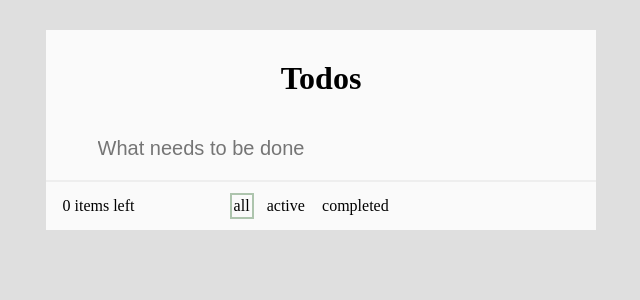
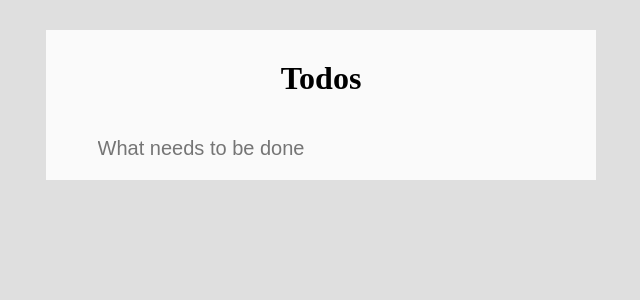
Before and after one commit to artyomalov/reactTodoList, a React (Create React App) app: page / in a window 1280 px wide. Shown: the top 300 px of the page, without its empty margins (319-959 px from the left). Built offline with nearby package versions, Linux system fonts and the light colour scheme.

Commit message:
typified app, fixed problem with todo footer, rewrite selector typification

```diff
--- a/src/components/footer/TodoFooter.module.scss
+++ b/src/components/footer/TodoFooter.module.scss
@@ -9,6 +9,10 @@
   background-color: $containerColor;
   border-top: 2px solid $backgroundColor;
   padding: 3%;
+}
+
+.todoFooter_hidden {
+  display: none;
 }
 
 .completedRemover,
--- a/src/components/footer/TodoFooter.tsx
+++ b/src/components/footer/TodoFooter.tsx
@@ -5,19 +5,23 @@ import Filter from './Filter';
 import selectTodos from '../../store/selectors';
 import { removeAllCompleted } from '../../store/todoSlice';
 import styles from './TodoFooter.module.scss';
+import { todosData } from '../../types/todoDataType';
 
 const TodoFooter: React.FC = () => {
-  const filteredTodosData = useAppSelector(selectTodos);
+  const filteredTodosData: todosData = useAppSelector(selectTodos);
   const dispatch = useAppDispatch();
 
   const clearAllCompletedHandler = () => {
     dispatch(removeAllCompleted());
   };
-
-  return Boolean(filteredTodosData.todosCounter) ? (
-    <span></span>
-  ) : (
-    <div className={styles.todoFooter}>
+  return (
+    <div
+      className={
+        Boolean(filteredTodosData.todosCounter)
+          ? styles.todoFooter
+          : styles.todoFooter_hidden
+      }
+    >
       <TodoCounter activeTodosCounter={filteredTodosData.activeTodosCounter} />
       <Filter />
       <div
--- a/src/store/selectors.ts
+++ b/src/store/selectors.ts
@@ -3,13 +3,14 @@ import { todosData } from '../types/todoDataType';
 import { todoType } from '../types/todoType';
 import { RootState } from '.';
 
-// const filteredHeroes = createSelector<[(state: RootState) => string, (state: RootState) => IHeroesList[]], IHeroesList[]>
+type selectAllTodosType = (state: RootState) => todoType[];
+type selectFilterType = (state: RootState) => string;
 
 const selectAllTodos = (state: RootState) => state.todos.todos;
 const selectFilter = (state: RootState) => state.todos.filter;
 
 const selectTodos = createSelector<
-  [(state: RootState) => todoType[], (state: RootState) => string],
+  [selectAllTodosType, selectFilterType],
   todosData
 >(selectAllTodos, selectFilter, (todos, filter) => {
   const todosCounter = todos.length;
```
